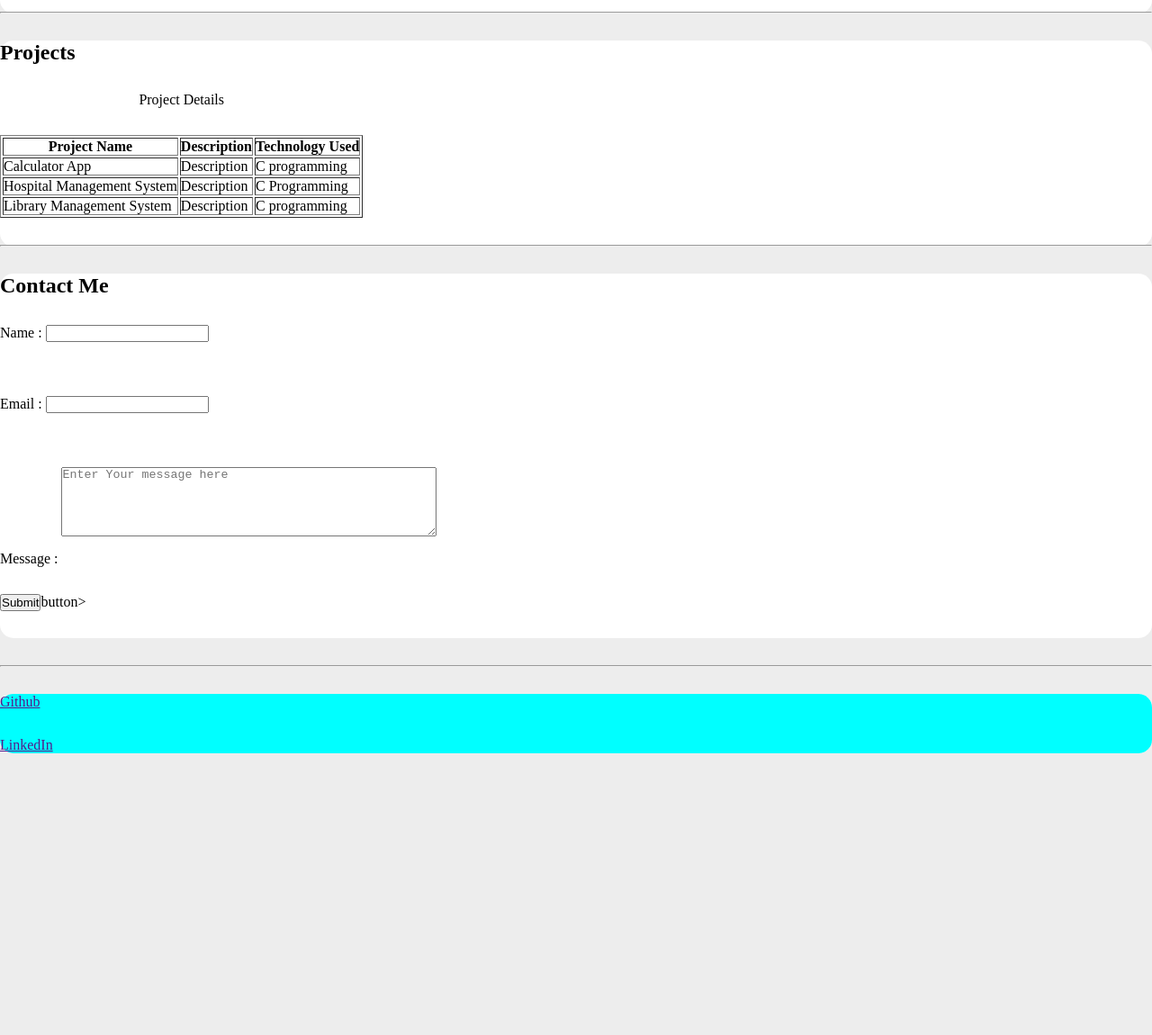
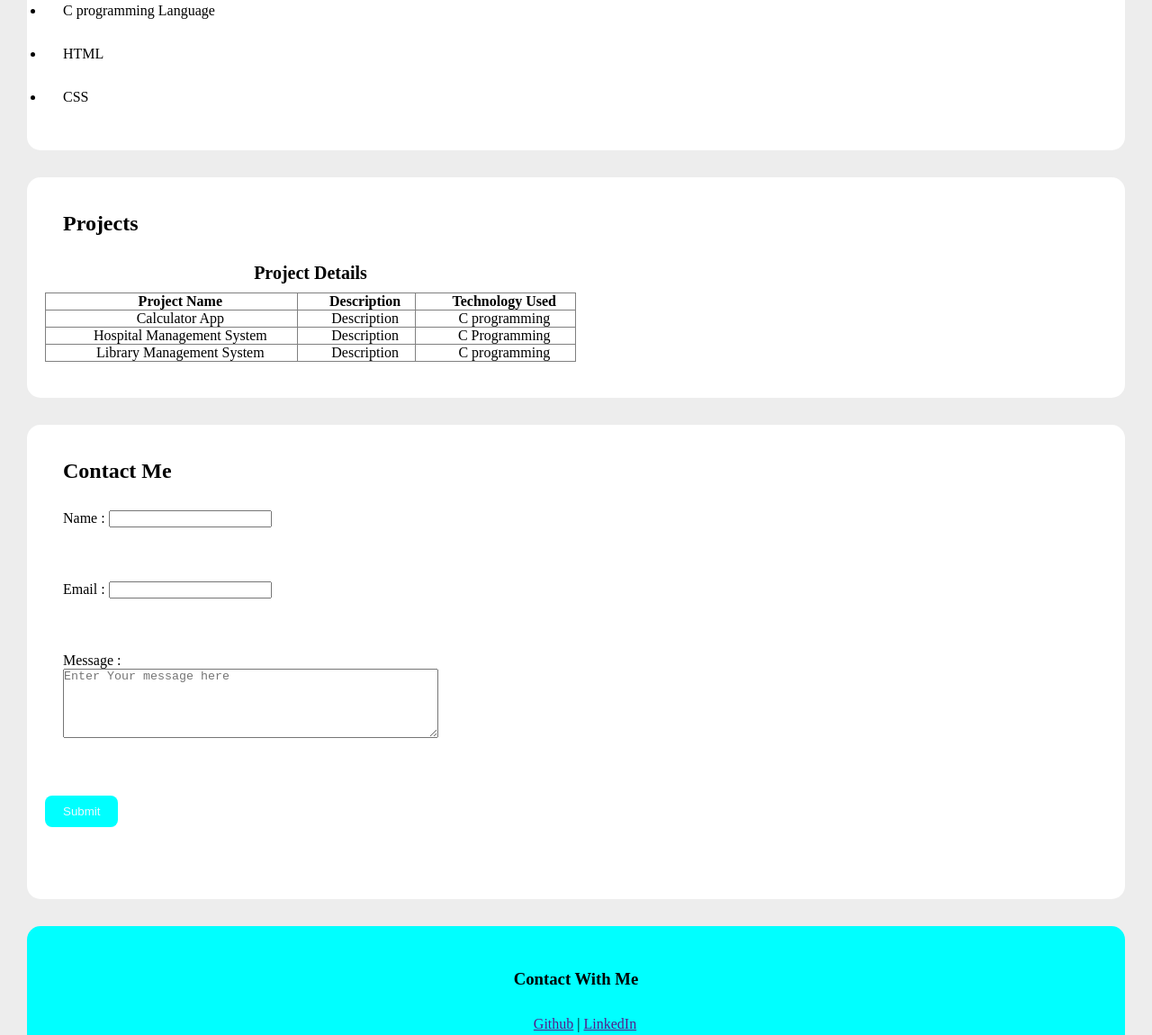
Before and after one commit to dinsaradasin/HTML-CSS-Project-, a plain HTML site: page index.html in a window 1280 px wide. Shown: the part 786-1936 px from the top of the page at 90% size. Before the commit the page ends 1683 px from the top, so only its background shows below. Drawn offline with Linux system fonts and the light colour scheme.

Commit message:
Update HTML and CSS files

```diff
--- a/index.html
+++ b/index.html
@@ -1,9 +1,7 @@
 <!DOCTYPE html>
-
 <html lang="en">
-
     <head>
-    <meta charset="UTF=8">
+        <meta charset="UTF-8" />
         <title>My Portfolio new</title>
         <link rel="stylesheet" href="./styles.css" />
     </head>
@@ -11,18 +9,19 @@
         <div id="frist">
             <img class="imagecontainer" src="https://cdn.pixabay.com/photo/2018/01/19/14/40/nature-3092555_1280.jpg" alt="Nature">
             <h1>Dasin Madanayake</h1>
-        <p>I am Dasin Madanayake</p>
+            <p>Web Developer | Designer | Problem Solver</p>
             <br>
         </div>
 
         <div>
+            <br>
             <h2>About Me</h2>
             <p>I am Studying at University of Sri Jayawardanapura</p>
             <br>
-        <hr>
         </div>
+
         <div>
-
+            <br>
             <h2>Skills</h2>
             <ul>
                 <li>Communication</li>
@@ -31,9 +30,11 @@
                 <li>HTML</li>
                 <li>CSS</li>
             </ul>
-            <hr>
+
         </div>
+
         <div>
+            <br>
             <h2>Projects</h2>
             <table border="1">
                 <caption>Project Details</caption>
@@ -62,12 +63,13 @@
                     </tr>
                 </tbody>
             </table>
-            <hr>
+
         </div>
+
         <div>
-
+            <br>
             <h2>Contact Me</h2>
-        <Form>
+            <form>
                 <p>
                     <label for="name">Name :</label>
                     <input type="text" id="name">
@@ -78,18 +80,20 @@
                 </p>
                 <p>
                     <label for="msg">Message :</label>
+                    <br>
                     <textarea id="msg" rows="5" cols="50" placeholder="Enter Your message here"></textarea>
                 </p>
-            <button type="submit">Submit</button>button></button>
-        </Form>
+                <button class ="sub" type="submit">Submit</button>
+            </form>
         </div>
     </body>
-<hr>
-<div>
+
+
         <footer>
             <div class="second">
-        <p><a href="">Github</a></p>
-        <p><a href="">LinkedIn</a></p>
+                <br>
+                <h3>Contact With Me</h3>
+                <p><a href="">Github</a> | <a href="">LinkedIn</a></p>
             </div>
         </footer>
 </html>
--- a/styles.css
+++ b/styles.css
@@ -6,20 +6,25 @@
     padding : 0px;
 }
 body{
+    padding-right: 30px;
+    padding-left: 30px;
     background-color: #EDEDED;
 }
 
 div{
     background-color: white;
     border-radius: 15px;
+    padding:20px;
 }
 #frist{
     text-align: center;
     background-color: aqua;
 }
 .second{
+    text-align: center;
+    background-color: aqua;
     margin-top: 0px;
-    background-color: aqua;
+    padding: 30px 0;
 }
 
 .imagecontainer{
@@ -28,3 +33,28 @@ div{
    border-radius: 100%;
 
 }
+.sub{
+    background-color: aqua;
+    color: aliceblue;
+    border: none;
+    padding: 10px 20px;
+    border-radius: 8px;
+    cursor: pointer;
+
+}
+div p, div h2, div li, div td, div th {
+    padding-left: 20px;
+}
+table caption {
+    font-weight: bold;
+    font-size: 20px;
+    margin-bottom: 10px;
+    text-align: center;
+}
+table {
+    width: 50%;
+    border-spacing: 10px;
+    margin-bottom: 20px;
+    text-align: center;
+    border-collapse: collapse;
+}
```
Lines whose indentation alone changed are shown as unchanged.
